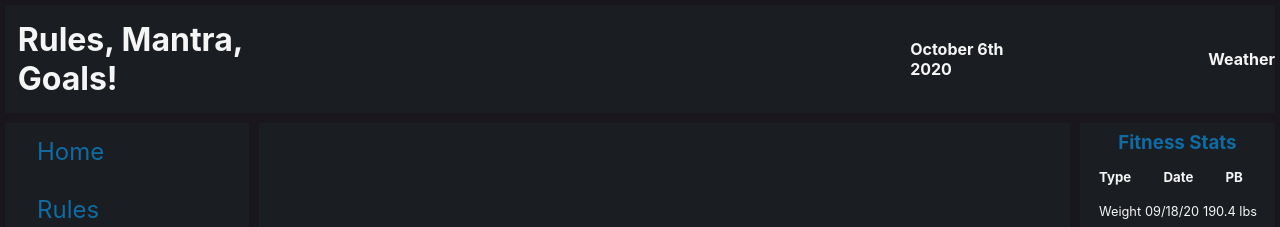
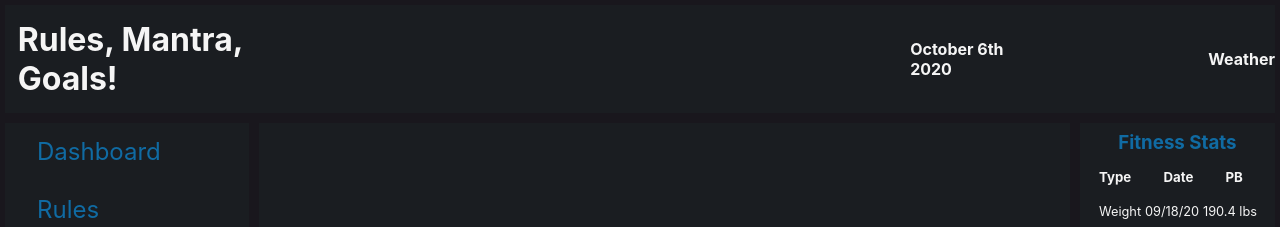
Before and after one commit to NWKendall/goals, a React (Create React App) app in the folder FE/: page /goals/schedule in a window 1280 px wide. Shown: the top 227 px of the page. Built offline with nearby package versions, Linux system fonts and the light colour scheme.

Commit message:
refactor home component to dashboard

```diff
--- a/FE/src/components/contentPage/contentPage.js
+++ b/FE/src/components/contentPage/contentPage.js
@@ -7,14 +7,14 @@ import Rules from "../rules/rules.jsx"
 import LTObjectives from "../lto/lto";
 import STObjectives from "../sto/sto";
 import Scheduler from "../scheduler/scheduler";
-import Home from "../home/home";
+import Home from "../dashboard/dashboard";
 
 
 function ContentPage() {
   return (
       <div className="contentContainer">
         <Switch>
-          <Route exact path="/" component={Home}/>
+          <Route exact path="/dashboard" component={Home}/>
           <Route path="/mantra" component={Mantra} />
           <Route path="/rules" component={Rules} />
           <Route path="/sto" component={STObjectives} />
--- a/FE/src/components/countdown/countdown.js
+++ b/FE/src/components/countdown/countdown.js
@@ -1,9 +1,9 @@
-import React, { useState, useEffect } from "react";
+import React, { useState, useEffect, memo } from "react";
 import { useForm } from "react-hook-form";
 import alarm from "./alarm.mp3";
 import "./countdown.styles.css";
 
-const CountDown = () => {
+const CountDown = memo(() => {
   const [input, setInput] = useState(0);
   const [timeForm, setTimeForm] = useState(false);
 
@@ -157,6 +157,6 @@ const CountDown = () => {
       </div>
     </div>
   );
-};
+});
 
 export default CountDown;
--- a/FE/src/components/home/home.js
+++ b/FE/src/components/dashboard/dashboard.js
@@ -3,7 +3,7 @@ import DailyContext from "../../contexts/Daily/DailyContext.js";
 
 import { scoreHistory } from "../data.js";
 import DayScoreCard from "./dayScoreCard.js";
-import "./home.styles.css";
+import "./dashboard.styles.css";
 
 const Home = () => {
   const { today, score, daily } = useContext(DailyContext);
@@ -11,7 +11,7 @@ const Home = () => {
 
   return (
     <div>
-      HOME
+      Dashboard
       <p>
         Today's Score!{" "}
         {percent % 2 !== 0 ? percent.toFixed(1) : percent.toFixed(0)}%
--- a/FE/src/components/home/dayScoreCard.js
+++ b/FE/src/components/dashboard/dayScoreCard.js
@@ -1,5 +1,5 @@
 import React, { useState } from "react";
-import "./home.styles.css";
+import "./dashboard.styles.css";
 
 const DayScoreCard = (props) => {
 //   const { score, date, daily } = data;
--- a/FE/src/components/navbar/navbar.jsx
+++ b/FE/src/components/navbar/navbar.jsx
@@ -9,10 +9,10 @@ const Navbar = () => {
         <NavLink
           className="navItem"
           activeClassName="selectedLink"
-          to="/"
+          to="/dashboard"
           exact
         >
-          Home
+          Dashboard
         </NavLink>
       </li>
       <li className="NavLi">
--- a/FE/src/components/timer/timer.js
+++ b/FE/src/components/timer/timer.js
@@ -1,7 +1,7 @@
-import React, { useState, useEffect } from "react";
+import React, { useState, useEffect, memo } from "react";
 import "./timer.styles.css";
 
-const Timer = () => {
+const Timer = memo(() => {
   const [timer, setTimer] = useState({
     seconds: 0,
     minutes: 0,
@@ -87,7 +87,7 @@ const Timer = () => {
         </button>
       </div>
   );
-};
+});
 
 export default Timer;
 
```
Also changed, not shown: FE/src/components/loginRegister/loginRegister.js (added, +12 -0 lines), FE/src/components/dashboard/dashboard.styles.css (renamed from FE/src/components/home/home.styles.css), FE/src/components/loginRegister/loginRegister.styles.css (added), 1 other file (tests, documents, lock files or other folders).
